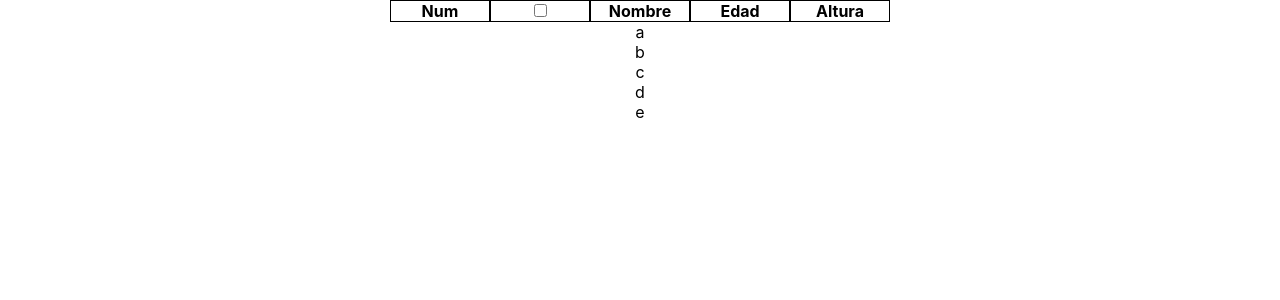
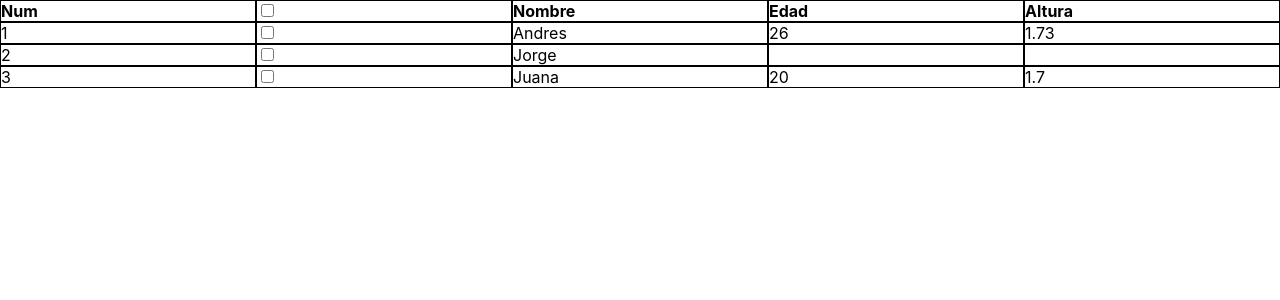
Before and after one commit to jorgecarmona/starwars-react, a React (Create React App) app: page / in a window 1280 px wide. Shown: the top 300 px of the page. Built offline with nearby package versions, Linux system fonts and the light colour scheme.

Commit message:
correcciones y ajustes Parte 1

```diff
--- a/src/components/atoms/eng-table.jsx
+++ b/src/components/atoms/eng-table.jsx
@@ -4,17 +4,7 @@ import Table from '@mui/material/Table';
 import "../../styles/eng-table.css"
 
 function ENGTable(props) {
-    // function createData(name, calories, fat, carbs, protein) {
-  //   return { name, calories, fat, carbs, protein };
-  // }
-
-  // const rows = [
-  //   createData('Frozen yoghurt', 159, 6.0, 24, 4.0),
-  //   createData('Ice cream sandwich', 237, 9.0, 37, 4.3),
-  //   createData('Eclair', 262, 16.0, 24, 6.0),
-  //   createData('Cupcake', 305, 3.7, 67, 4.3),
-  //   createData('Gingerbread', 356, 16.0, 49, 3.9),
-  // ];
+  let minWidth = [];
 
   return (
     <div className='table-container' style={{justifyContent:props.tableAlignment}}>
@@ -31,11 +21,19 @@ function ENGTable(props) {
         }
       </header>
       <div className="rows-container">
-        <div>a</div>
-        <div>b</div>
-        <div>c</div>
-        <div>d</div>
-        <div>e</div>
+        {
+          props.rowsContent.map((rowInfo, index) => (
+            <div key={`rowContainer-${index}`} className="row">
+              {props.columnTitles.map((a, subindex) => (
+                <div key={`row-${index}-${subindex}`} className="cell">
+                  <span style={{display:"table-cell", verticalAlign:props.cellVerticalAlignment, textAlign: props.cellAlignment}}>
+                    {rowInfo[subindex]? rowInfo[subindex] : "" }
+                  </span>
+                </div>
+              ))}
+            </div>
+          ))
+        }
       </div>
     </Table>
     </div>
--- a/src/pages/App.jsx
+++ b/src/pages/App.jsx
@@ -7,10 +7,10 @@ function App() {
   return (
     <div className="App">
       <ENGTable
-        tableWidth={500}
-        tableAlignment="center"
-        cellAlignment="center"
-        cellVerticalAlignment="middle"
+        /*tableWidth={800}
+        tableAlignment="left" */
+        cellAlignment="left"
+        cellVerticalAlignment="bottom"
         columnTitles = {[
           "Num",
           <input type={"checkbox"}></input>,
@@ -18,11 +18,15 @@ function App() {
           "Edad",
           "Altura"
         ]}
+        rowsContent={
+          [
+            [1,<input type={"checkbox"}></input>,"Andres", 26, 1.73],
+            [2, <input type={"checkbox"}></input>, "Jorge"],
+            [3, <input type={"checkbox"}></input>, "Juana", 20, 1.70]
+          ]
+        }
       >
-
       </ENGTable>
-
-
     </div>
   );
 }
--- a/src/styles/eng-table.css
+++ b/src/styles/eng-table.css
@@ -17,3 +17,19 @@ header>.title {
     text-transform: capitalize;
     display: table;
 }
+
+.rows-container {
+    display: flex;
+    flex-direction: column;
+}
+
+.row {
+    flex: 1;
+    display: flex;
+}
+
+.row>.cell {
+    flex: 1;
+    border: 1px solid black;
+    display: table;
+}
```
